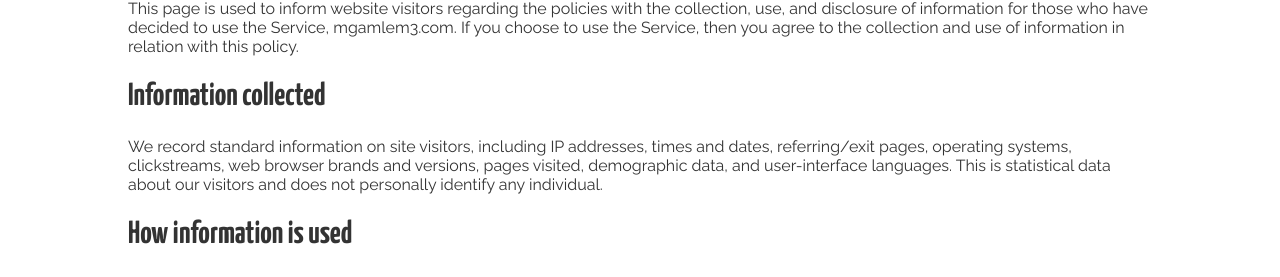
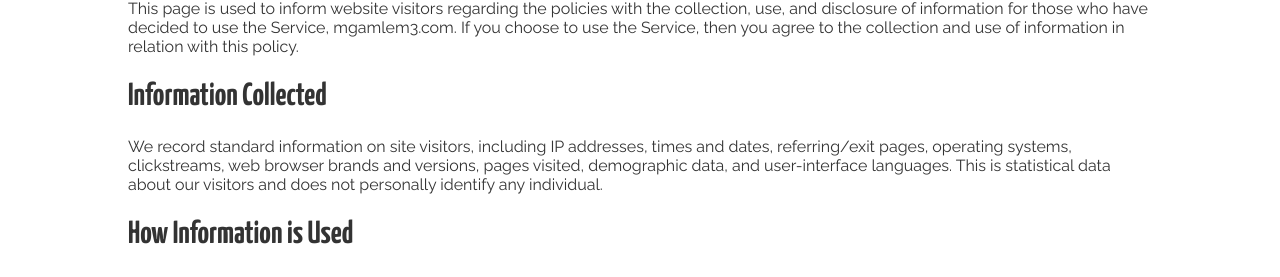
Before and after one commit to mgamlem3/mgamlem3.com, a React app: page /privacy in a window 1280 px wide. Shown: the part 189-466 px from the top of the page. Built offline with nearby package versions, Linux system fonts and the light colour scheme.

Commit message:
Fix case of privacy headers

```diff
--- a/src/components/app/pages/privacy/index.tsx
+++ b/src/components/app/pages/privacy/index.tsx
@@ -26,7 +26,7 @@ const PrivacyContent: React.FunctionComponent = () => {
 				you choose to use the Service, then you agree to the collection
 				and use of information in relation with this policy.
 			</div>
-			<h2>Information collected</h2>
+			<h2>Information Collected</h2>
 			<div>
 				We record standard information on site visitors, including IP
 				addresses, times and dates, referring/exit pages, operating
@@ -35,7 +35,7 @@ const PrivacyContent: React.FunctionComponent = () => {
 				statistical data about our visitors and does not personally
 				identify any individual.
 			</div>
-			<h2>How information is used</h2>
+			<h2>How Information is Used</h2>
 			<div>
 				We will not use or share your information with anyone except as
 				described in this Privacy Policy. The terms used in this Privacy
```
